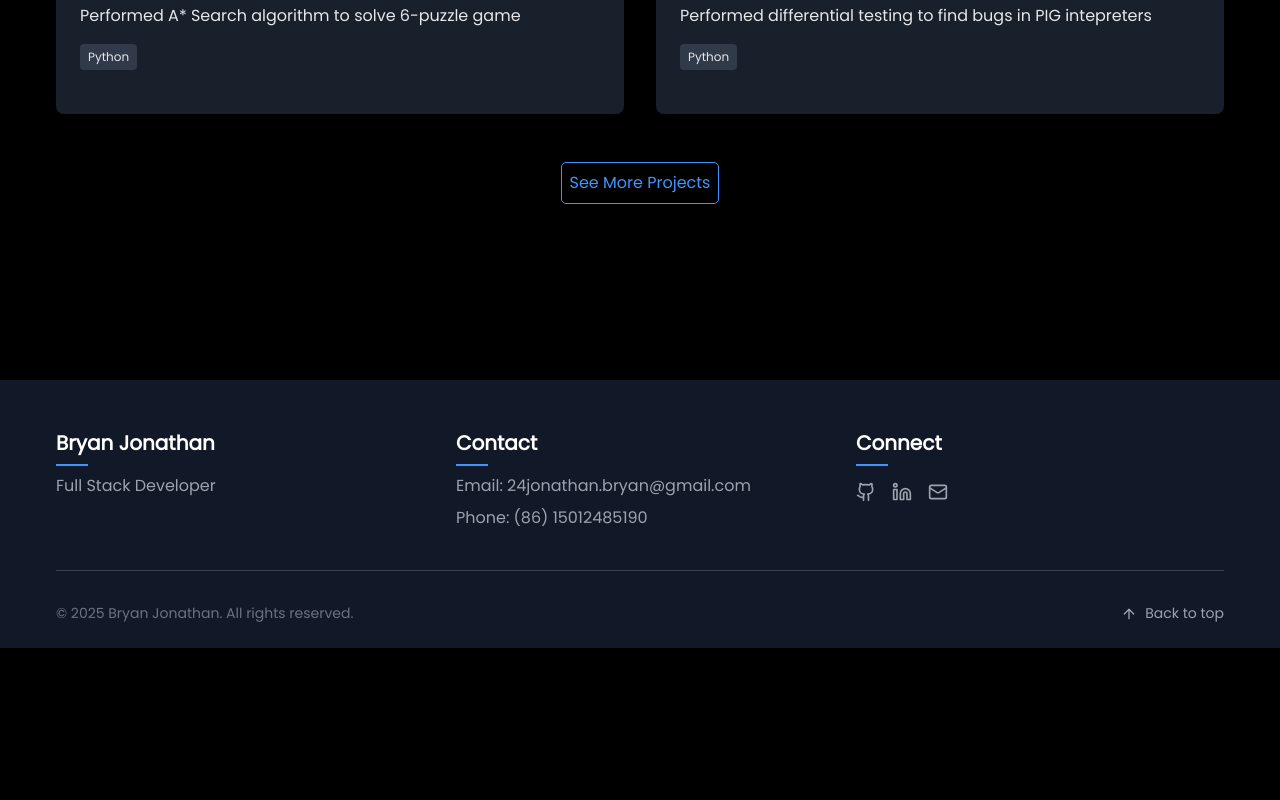
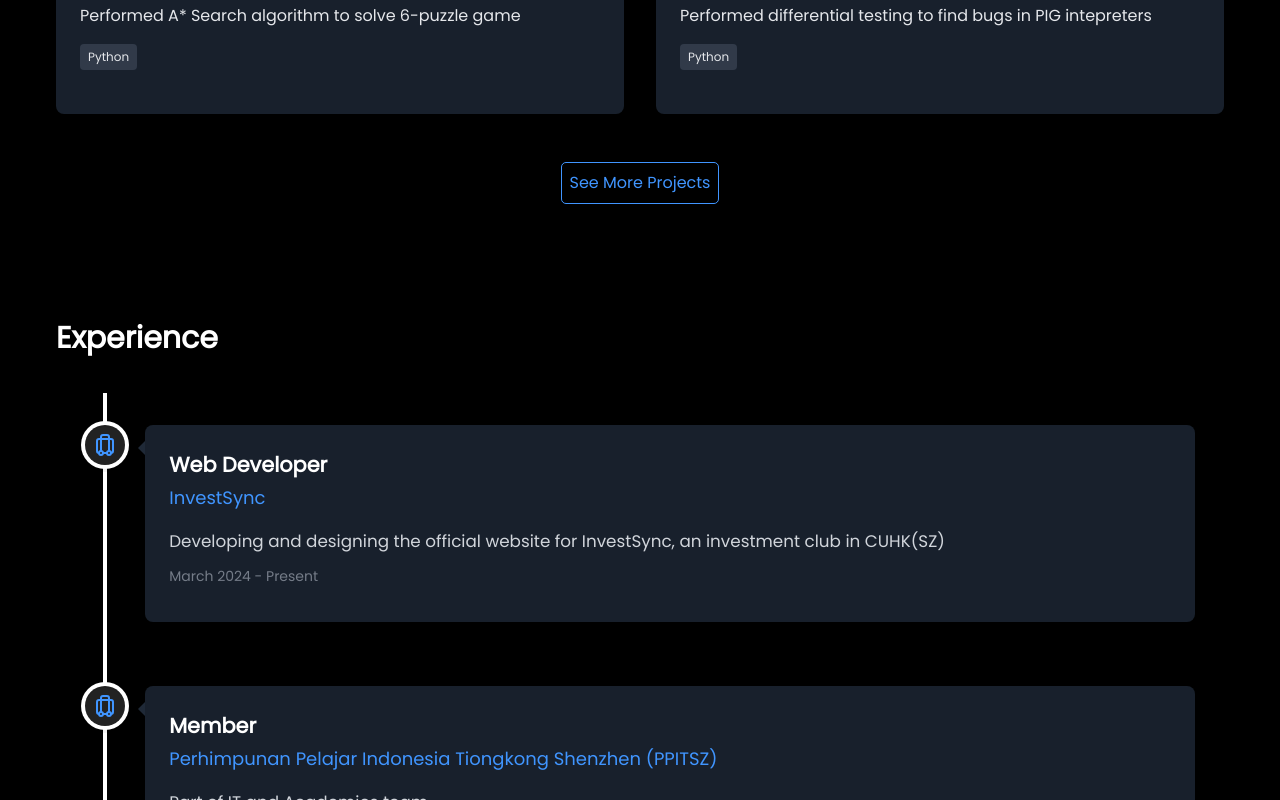
Before and after one commit to bryannjonathan/personal-website, a Next.js app: page / in a window 1280 px wide. Shown: the part 2000-2800 px from the top of the page. Before the commit the page ends 2648 px from the top, so only its background shows below. Built offline with nearby package versions, Linux system fonts and the light colour scheme.

Commit message:
Added and modified exp card

```diff
--- a/package.json
+++ b/package.json
@@ -22,6 +22,7 @@
     "react-dom": "^18",
     "react-hot-toast": "^2.4.1",
     "react-icons": "^5.2.1",
+    "react-vertical-timeline-component": "^3.5.3",
     "tailwind-merge": "^3.0.2",
     "tailwindcss-animate": "^1.0.7"
   },
--- a/src/app/globals.css
+++ b/src/app/globals.css
@@ -219,6 +219,7 @@ body{
   grid-template-columns: 1fr;
   gap: 2rem;
   margin-bottom: 2rem;
+
 }
 
 .see-more-button {
@@ -231,6 +232,41 @@ body{
   gap: 1rem;
 }
 
+/* Experience Section */
+.exp-component{
+  box-shadow: none;
+  border-bottom: none;
+}
+
+.exp-position{
+  font-weight: 600;
+  font-size: 1.3rem;
+  color: white;
+  margin-top: 0;
+  margin-bottom: 0.25rem;
+}
+
+.exp-place{
+  font-size: 1.125rem;
+  color: var(--primary);
+  /* margin-bottom: 0.25rem; */
+  font-weight: 500;
+}
+
+.exp-date{
+  font-size: 0.875rem;
+  color: #9ca3af;
+  /* color: white; */
+  /* margin-bottom: 0.75rem; */
+}
+
+.exp-desc{
+  color: #d1d5db;
+  /* color: white; */
+  font-size: 1.05rem !important;
+  line-height: 2;
+  margin: 0;
+}
 
 @media (min-width: 768px) {
   .projects-grid {
--- a/src/app/lists/expList.js
+++ b/src/app/lists/expList.js
@@ -3,45 +3,34 @@ const expList = [
     {
         place: "InvestSync",
         position: "Web Developer",
-        startDate: "03/2024",
-        endDate: "Present",
-        desc: [
-            "Developing and designing the official website for InvestSync, an investment club in CUHK(SZ)",
-        ]
+        date: "March 2024 - Present",
+        desc: "Developing and designing the official website for InvestSync, an investment club in CUHK(SZ)",
     },
     {
         place: "Perhimpunan Pelajar Indonesia Tiongkong Shenzhen (PPITSZ)",
         position: "Member",
-        startDate: "09/2022",
-        endDate: "06/2023",
-        desc: [
-            "Part of IT and Academics team",
-        ]
+        date: "September 2022 - June 2023",
+        desc: "Part of IT and Academics team",
     },
-    {
-        place: "TechnoScape Hackathon 5.0",
-        position: "Participant",
-        startDate: "05/2022",
-        desc: [
-            "Worked in a team of four to design a website for puraching video game currency",
-        ]
-    },
+    // {
+    //     // place: "TechnoScape Hackathon 5.0",
+    //     // position: "Participant",
+    //     // date: "May 2022",
+    //     // desc: [
+    //     //     "Worked in a team of four to design a website for puraching video game currency",
+    //     // ]
+    // },
     {
         place: "Raffles Peduli with Regina Realty",
         position: "Logistics",
-        startDate: "10/2019",
-        endDate: "02/2020",
-        desc: [
-            "Prepared the logistics and venue to help students of lower income to learn English and Math every weekend",
-        ]
+        date: "October 2019 - Febuary 2020",
+        desc: "Prepared the logistics and venue to help students of lower income to learn English and Math every weekend",
     },
     {
         place: "PT Daruma Adira Pratama",
         position: "Intern",
-        startDate: "12/2019",
-        desc: [
-            "Inputted hundreds of data of product information daily into the database for the compay's e-commerce",
-        ]
+        date: "December 2019",
+        desc: "Inputted hundreds of data of product information daily into the database for the compay's e-commerce",
     },
 
 
--- a/src/app/page.tsx
+++ b/src/app/page.tsx
@@ -1,8 +1,7 @@
 "use client";
 
 import { useEffect, useState, useRef, useCallback } from "react";
-import { IoLogoLinkedin, IoLogoGithub, IoMailUnread } from "react-icons/io5";
-import { Github, Linkedin, Mail, Download, ChevronDown } from "lucide-react";
+import { Github, Linkedin, Mail, Download, ChevronDown, GraduationCap, Luggage } from "lucide-react";
 import toast from "react-hot-toast";
 import Link from "next/link";
 
@@ -14,6 +13,9 @@ import EducationCard from "@/components/education card/educationCard";
 import ParticlesBackground from "@/components/particle background/particleBackground";
 import SkillCard from "@/components/skill card/skillCard";
 
+import { VerticalTimeline, VerticalTimelineElement }  from 'react-vertical-timeline-component';
+import 'react-vertical-timeline-component/style.min.css';
+
 // list
 import schoolList from "./lists/educationList";
 import projList from "./lists/projList";
@@ -21,6 +23,7 @@ import expList from "./lists/expList";
 import skillList from "./lists/skillList";
 
 import { FiDownload } from "react-icons/fi";
+import { ZIndex } from "@tsparticles/engine";
 
 export default function Home() {
   const flashlightRef = useRef<HTMLDivElement>(null)
@@ -56,6 +59,7 @@ export default function Home() {
   //     window.removeEventListener("mousemove", handleMouseMove)
   //   }
   // }, [])
+  //
 
   return (
     <main className="home">
@@ -123,10 +127,45 @@ export default function Home() {
           </div>
         </section>
 
-        {/* <section className="experience-section">
+        <section className="experience-section">
           <h2>Experience</h2>
-          <ExperienceTimeline />
-        </section> */}
+          <VerticalTimeline
+            animate={false}
+            layout={'1-column-left'}
+          >
+            {
+              expList.map((exp, index) => (
+                <VerticalTimelineElement
+                  key={index}
+                  className="exp-component"
+                  date={exp.date}
+                  dateClassName="exp-date"
+                  contentStyle={ {
+                    background: "rgba(31,41,55,0.8)",
+                    color: "#fff",
+                    boxShadow: "none",
+                    padding: "1.5rem",
+                    borderRadius: "0.5rem",
+                  } }
+                  contentArrowStyle= { { borderRight: '7px solid  rgb(31, 41, 55)' } }
+                  icon={<Luggage />}
+                  iconStyle={{
+                    background: "#222222",
+                    // background: "#4095FF",
+                    color: "#4095FF",
+                    // border: "4px solid #4095FF"
+                  }}
+                >
+                  <h3 className="exp-position">{exp.position}</h3>
+                  <h4 className="exp-place">{exp.place}</h4>
+                  <p className="exp-desc">{exp.desc}</p>
+                </VerticalTimelineElement>
+              ))
+            }
+
+          </VerticalTimeline>
+
+        </section>
       </div>
 
       <Footer />
```
Also changed, not shown: 1 other file (tests, documents, lock files or other folders).
